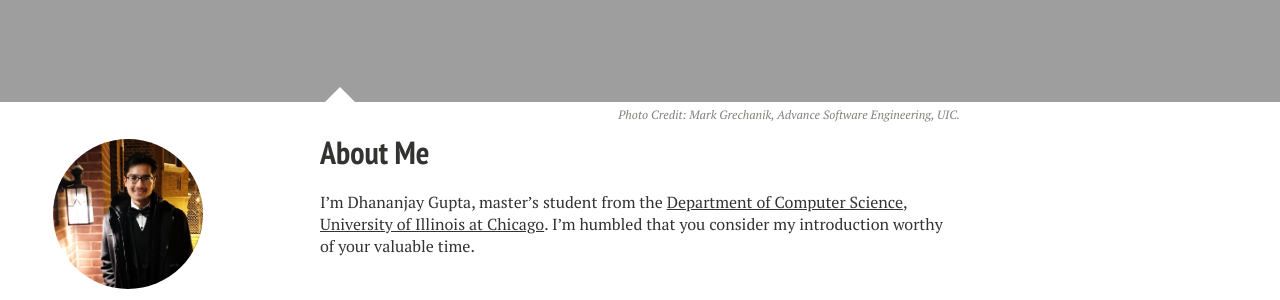
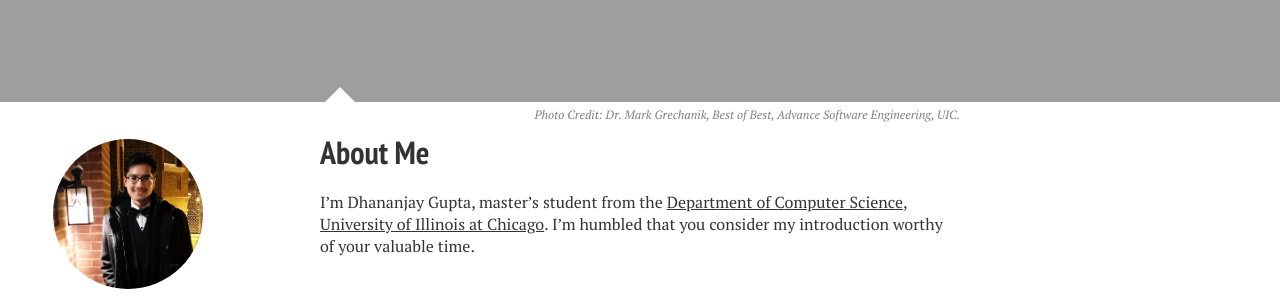
Before and after one commit to DhananjayGupta300/DhananjayGupta300.github.io, a Jekyll site: the page built from about/index.md, in a window 1280 px wide and 900 px high, scrolled down 789 px. Shown: the part 153-453 px from the top of the window. Built offline with Jekyll 4.4.1, drawn with Linux system fonts in a browser that asks for light colours; nearby versions of some CDN libraries.

Commit message:
Update index.md

```diff
--- a/about/index.md
+++ b/about/index.md
@@ -6,7 +6,7 @@ modified: 2018-01-05T20:53:07.573882-04:00
 comments: true
 image:
   feature: spring2018.jpg
-  credit: Mark Grechanik, Advance Software Engineering, UIC.
+  credit: Dr. Mark Grechanik, Best of Best, Advance Software Engineering, UIC.
   creditlink: https://www.cs.uic.edu/~drmark/
 ---
 {% include _toc.html %}
```
